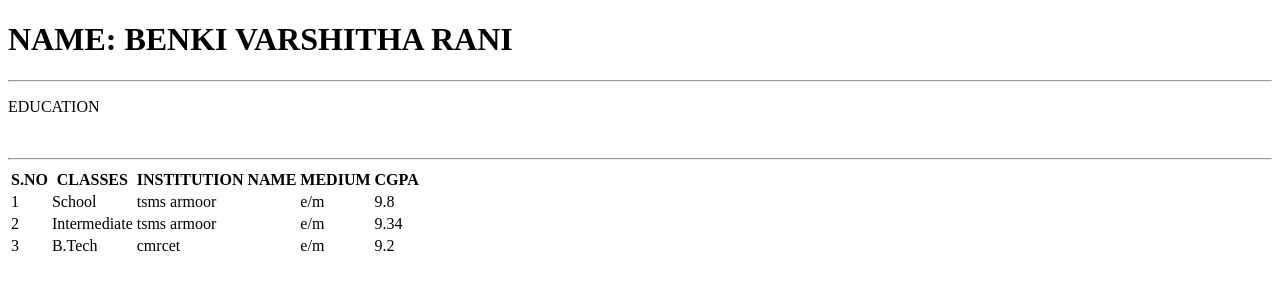
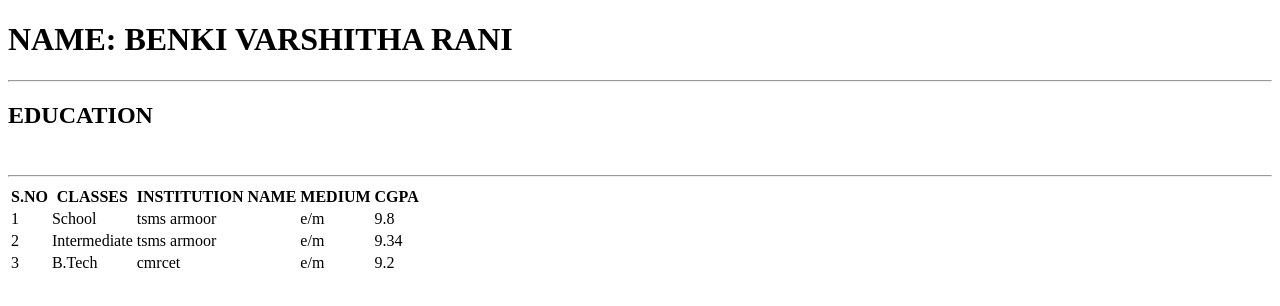
Before and after one commit to bvarshitharani62/bvarshitharani62.github.io, a plain HTML site: page resume.html in a window 1280 px wide. Drawn offline with Linux system fonts and the light colour scheme.

Commit message:
Update resume.html

```diff
--- a/resume.html
+++ b/resume.html
@@ -4,6 +4,7 @@
     <meta charset="UTF-8">
     <meta name="viewport" content="width=<device-width>, initial-scale=1.0">
     <title>RESUME</title>
+    <link href="stylesheet.css" re="stylesheet"/>
 </head>
 <body>
     <header>
@@ -11,7 +12,7 @@
             NAME: BENKI VARSHITHA RANI
         </h1>
                 <hr>
-            <p>EDUCATION</p><br>
+            <p><h2>EDUCATION</h2></p><br>
         <hr>
                <table>
                 <tr>
```
